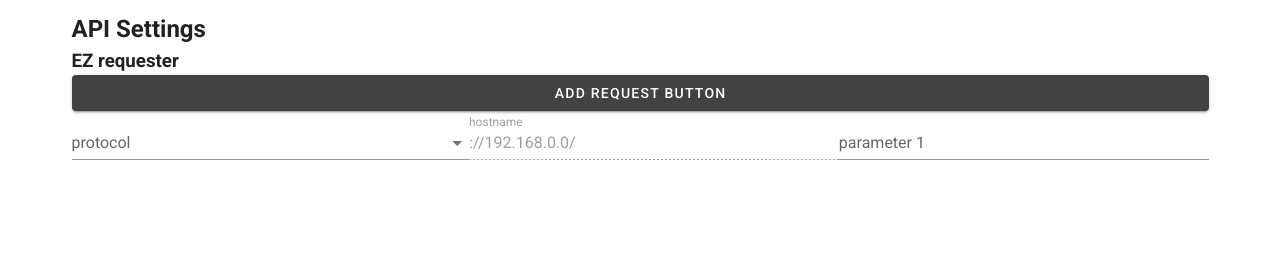
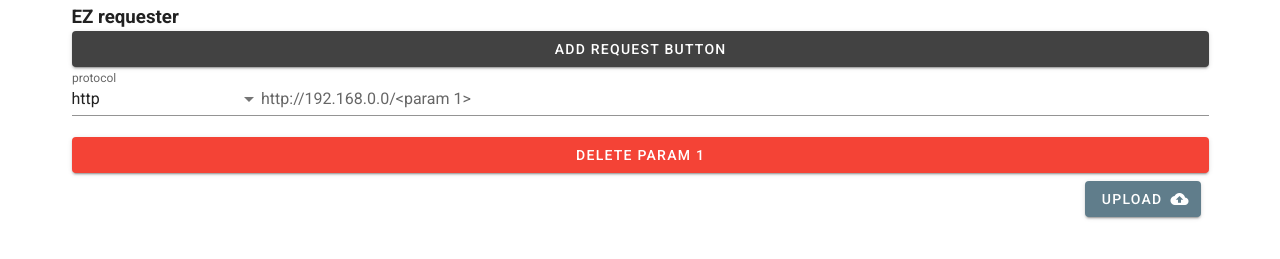
Before and after one commit to reud/plathome-frontend, a Nuxt app in the folder PlatHome/: page /add in a window 1280 px wide. Both pictures are taken after typing "Sample" into the empty fields and a click on the button "ADD REQUEST BUTTON". Shown: the part 459-718 px from the top of the page. Built offline with nearby package versions, Linux system fonts and the light colour scheme.

Commit message:
add画面のモック作成

```diff
--- a/PlatHome/components/BottomNav.vue
+++ b/PlatHome/components/BottomNav.vue
@@ -17,10 +17,10 @@
 </template>
 
 <script lang="ts">
-import { Prop, Component, Vue } from 'vue-property-decorator';
-import { Item } from '@/types';
+  import { Component, Prop, Vue } from 'vue-property-decorator';
+  import { Item } from '@/types';
 
-@Component
+  @Component
 export default class BottomNav extends Vue {
   @Prop()
   public items!: Item[];
--- a/PlatHome/components/Logo.vue
+++ b/PlatHome/components/Logo.vue
@@ -8,8 +8,9 @@
 </template>
 
 <script lang="ts">
-import Vue from 'vue';
-export default Vue.extend({});
+  import Vue from 'vue';
+
+  export default Vue.extend({});
 </script>
 
 <style>
--- a/PlatHome/layouts/error.vue
+++ b/PlatHome/layouts/error.vue
@@ -13,8 +13,9 @@
 </template>
 
 <script lang="ts">
-import { Component, Prop, Vue } from 'vue-property-decorator';
-interface ErrorInterface {
+  import { Component, Prop, Vue } from 'vue-property-decorator';
+
+  interface ErrorInterface {
   statusCode?: number;
 }
 @Component
--- a/PlatHome/pages/add.vue
+++ b/PlatHome/pages/add.vue
@@ -25,7 +25,6 @@ import { RequestTypes } from '../types';
           :items="deviceTypes"
           label="device type"
         ></v-select>
-        <p>{{ selectedDevice }}</p>
       </v-layout>
       <h2>API Settings</h2>
       <h3>EZ requester</h3>
@@ -34,20 +33,36 @@ import { RequestTypes } from '../types';
       >
       <v-layout v-for="(ezRequest, i) in ezRequests" :key="i" wrap>
         <!--v-modelなど色々仮実装 -->
+        <v-flex xs2 md2>
           <v-select
-          v-model="ezRequest.model"
+            v-model="ezRequest.protocolModel"
             :items="requestTypes"
             :label="'protocol'"
           ></v-select>
-        <v-text-field
-          v-model="RequestUrl"
-          label="hostname"
-          :disabled="true"
-        ></v-text-field>
+        </v-flex>
+        <v-flex xs10 md10>
           <v-text-field
             v-model="ezRequest.parameterModel"
-          :label="`parameter ${i + 1}`"
+            :label="
+              `${ezRequest.protocolModel}://${ipAddrModel}/<param ${i + 1}>`
+            "
           ></v-text-field>
+        </v-flex>
+        <v-btn block color="red" dark @click="deleteEzRequest(i)"
+          >Delete param {{ i + 1 }}</v-btn
+        >
+      </v-layout>
+      <v-layout justify-end="">
+        <v-btn
+          :loading="isUpdating"
+          :disabled="isUpdating"
+          color="blue-grey"
+          class="ma-2 white--text"
+          @click="addNewDevice"
+        >
+          Upload
+          <v-icon right dark>cloud_upload</v-icon>
+        </v-btn>
       </v-layout>
     </v-container>
   </v-form>
@@ -70,6 +85,7 @@ export default class Add extends Vue {
   // 実際のデータではデータベースから既存値を取ってくる処理になると思う
   public requestTypes: string[] = GetValueArrayFromEnum(RequestTypes);
   public ezRequests: EzRequesterModel[] = [];
+  public isUpdating: boolean = false;
 
   addRequestButtonPush() {
     this.ezRequests.push({
@@ -91,6 +107,13 @@ export default class Add extends Vue {
     this.hostnameLock = false;
   }
 
+  // mock function
+  public async addNewDevice() {
+    this.isUpdating = true;
+    await Sleep(3000);
+    this.isUpdating = false;
+  }
+
   public static validateIpAddr(ipAddr: string): boolean {
     const ipAddrRegex = /^(([1-9]?[0-9]|1[0-9]{2}|2[0-4][0-9]|25[0-5])\.){3}([1-9]?[0-9]|1[0-9]{2}|2[0-4][0-9]|25[0-5])$/;
     return ipAddrRegex.test(ipAddr);
@@ -104,6 +127,10 @@ export default class Add extends Vue {
     rules.push(ipRegexRule);
     return rules;
   }
+
+  public deleteEzRequest(index: number) {
+    this.ezRequests.splice(index, 1);
+  }
 }
 </script>
 
```
Also changed, not shown: PlatHome/layouts/default.vue (+5 -4 lines), PlatHome/pages/index.vue (+4 -4 lines). Lines whose indentation alone changed are shown as unchanged.
